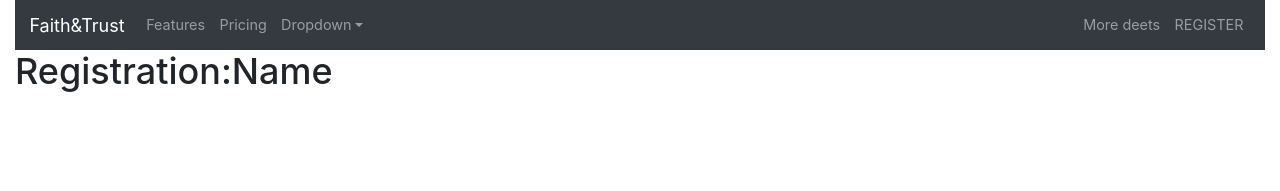
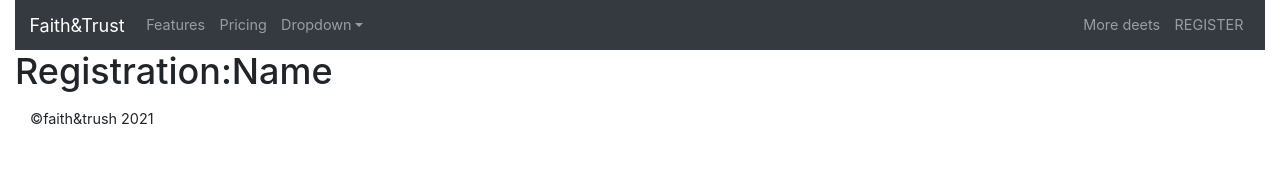
Before and after one commit to ClaytonSiby/Ecommerce-Website, a React (Create React App) app: page /registration in a window 1280 px wide. Shown: the top 191 px of the page. Built offline with nearby package versions, Linux system fonts and the light colour scheme.

Commit message:
Add the Footer component

```diff
--- a/src/Layouts/HomepageLayout.js
+++ b/src/Layouts/HomepageLayout.js
@@ -1,11 +1,13 @@
 import React from 'react';
 import PropTypes from 'prop-types';
 import Header from '../components/Header';
+import Footer from '../components/Footer'
 
 const HomepageLayout = ({ children }) => (
   <div>
     <Header />
     {children}
+    <Footer />
   </div>
 );
 
--- a/src/Layouts/MainLayout.js
+++ b/src/Layouts/MainLayout.js
@@ -1,6 +1,7 @@
 import React from 'react';
 import PropTypes from 'prop-types';
 import Header from '../components/Header';
+import Footer from '../components/Footer';
 
 const MainLayout = ({ children }) => (
   <div>
@@ -8,6 +9,7 @@ const MainLayout = ({ children }) => (
     <div className="main">
       { children }
     </div>
+    <Footer />
   </div>
 );
 
--- /dev/null
+++ b/src/components/Footer/index.js
@@ -0,0 +1,15 @@
+import React from 'react';
+import { Container } from 'react-bootstrap';
+import './style.scss'
+
+const Footer = () => {
+  return (
+    <Container className="py-2">
+      <footer className='footer'>
+        <div className='wrap'>&copy;faith&amp;trush 2021</div>
+      </footer>
+    </Container>
+  )
+}
+
+export default Footer
```
Also changed, not shown: src/components/Footer/style.scss (added).
